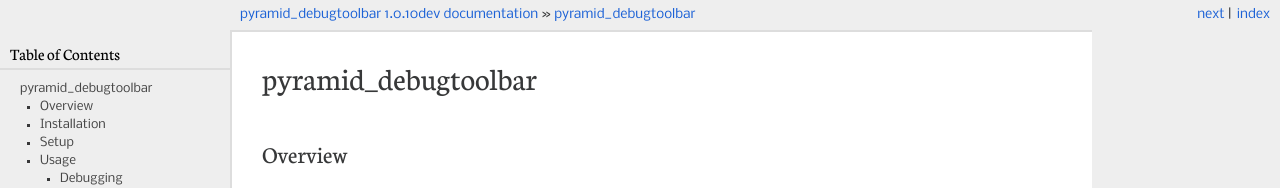
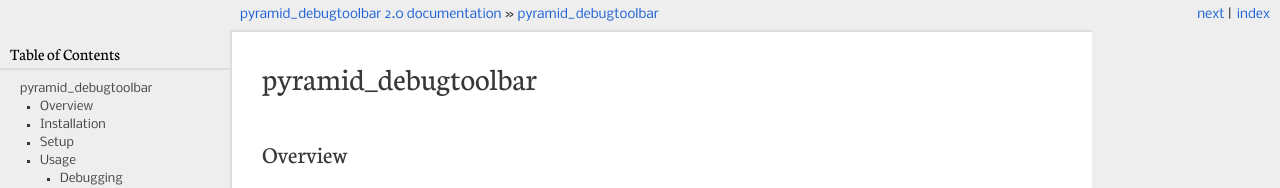
Before and after one commit to Pylons/pyramid_debugtoolbar, a Sphinx documentation site: the page built from docs/index.rst, in a window 1280 px wide and 900 px high. Shown: the top 188 px of the window. Built offline with Sphinx 7.4.7, drawn with Linux system fonts in a browser that asks for light colours; some of the changed text lies outside the part shown.

Commit message:
prep for 2.0

```diff
--- a/docs/conf.py
+++ b/docs/conf.py
@@ -62,7 +62,7 @@
 # other places throughout the built documents.
 #
 # The short X.Y version.
-version = '1.0.10dev'
+version = '2.0'
 # The full version, including alpha/beta/rc tags.
 release = version
 
--- a/setup.py
+++ b/setup.py
@@ -40,7 +40,7 @@
     ]
 
 setup(name='pyramid_debugtoolbar',
-      version='1.0.10dev',
+      version='2.0',
       description=('A package which provides an interactive HTML debugger '
                    'for Pyramid application development'),
       long_description=README + '\n\n' + CHANGES,
```
